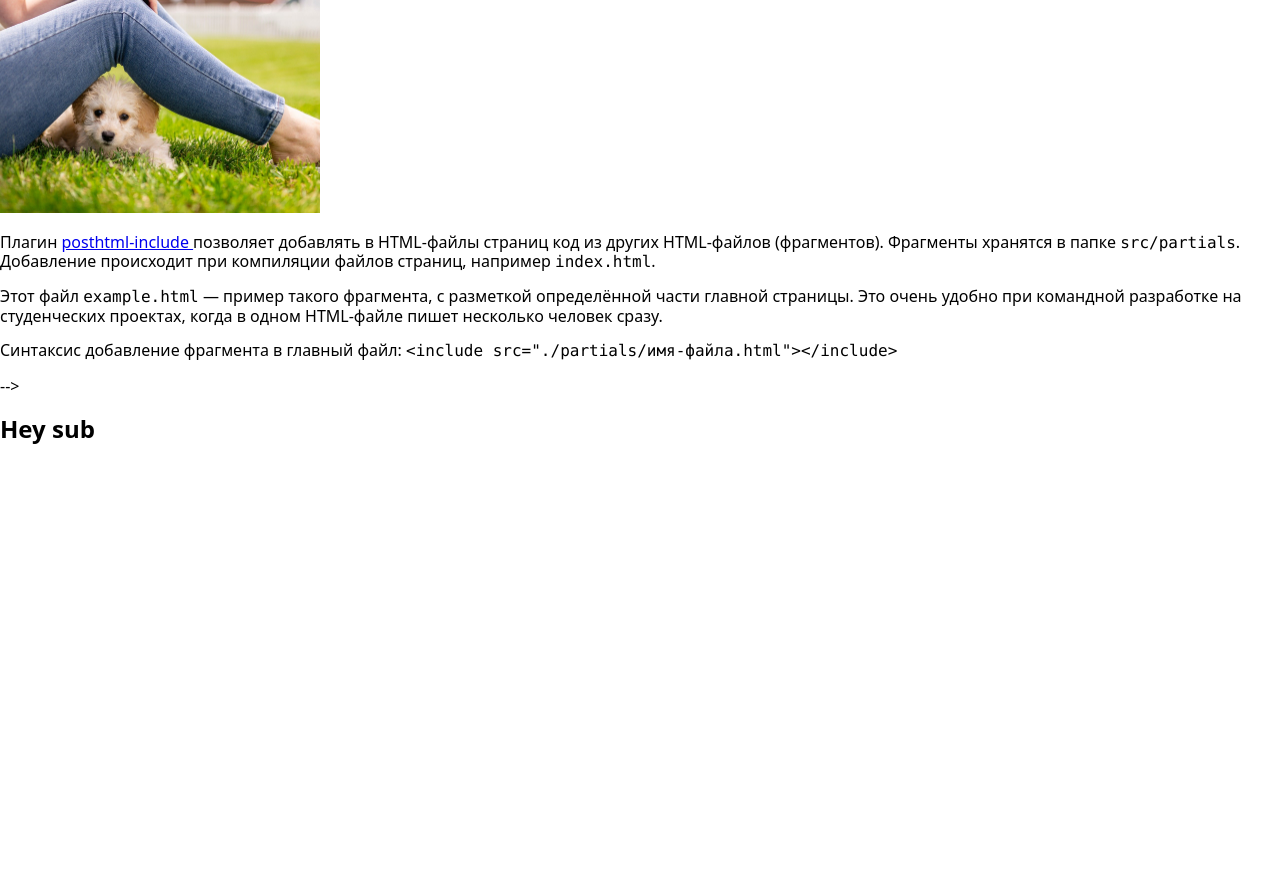
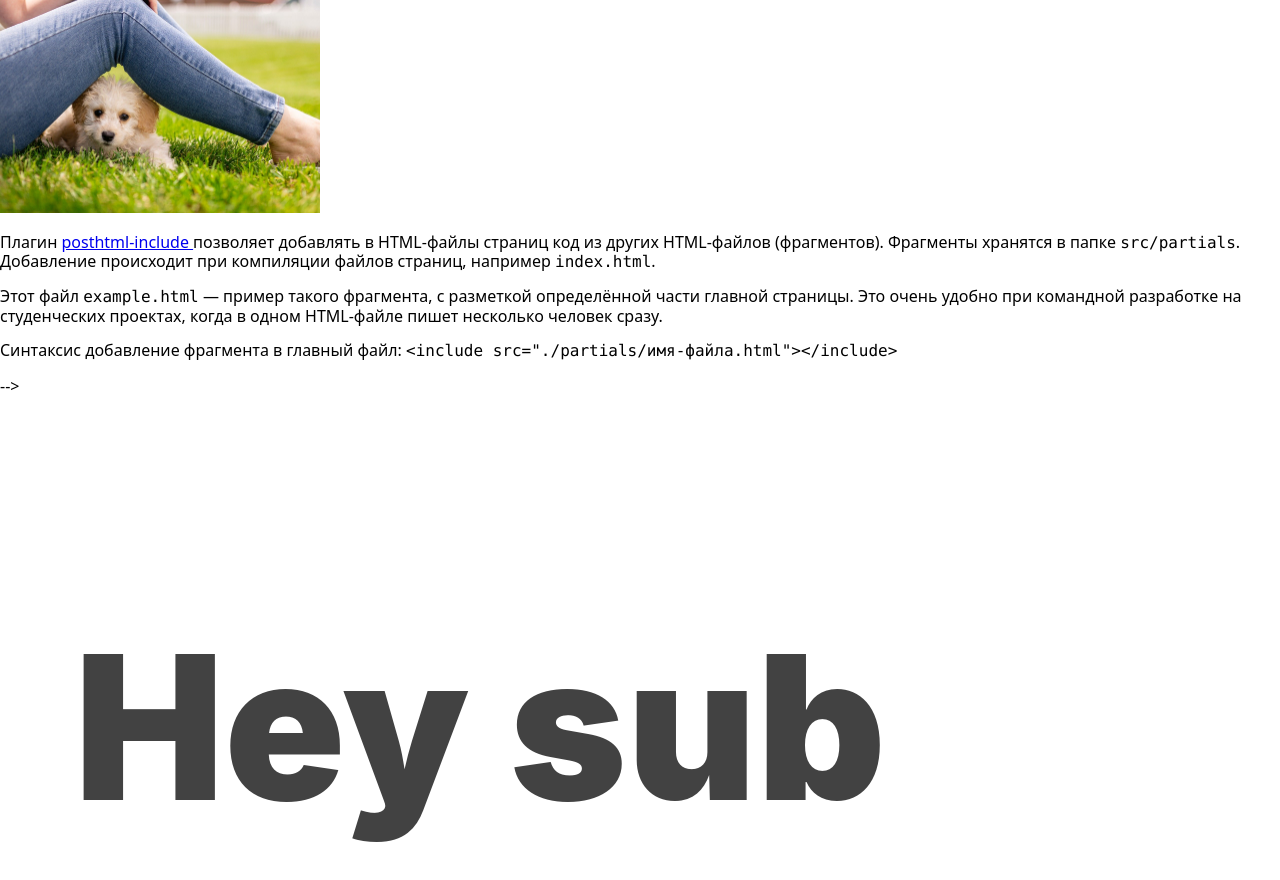
Before and after one commit to ACraft4/js-features, a website built with Parcel: page src/index.html in a window 1280 px wide. Before the commit the page ends 800 px from the top, so only its background shows below. Built offline with nearby package versions, Linux system fonts and the light colour scheme.

Commit message:
fix problems

```diff
--- a/package.json
+++ b/package.json
@@ -1,7 +1,7 @@
 {
   "name": "parcel-project-template",
   "version": "1.1.0",
-  "description": "",
+  "description": "some html",
   "main": "index.js",
   "homepage": "https://ACraft4.github.io/js-features.git",
   "scripts": {
@@ -13,7 +13,7 @@
     "parcel-bundler": "^1.12.5",
     "parcel-plugin-handlebars-precompile": "^1.0.2",
     "parcel-plugin-nuke-dist": "^1.0.1",
-    "posthtml-include": "^1.6.2",
+    "posthtml-include": "^1.7.2",
     "sass": "^1.32.8"
   },
   "dependencies": {
--- a/src/index.html
+++ b/src/index.html
@@ -1,23 +1,20 @@
 <!DOCTYPE html>
-<html lang="ru">
+<html lang="en">
 <head>
   <meta charset="UTF-8" />
   <meta name="viewport" content="width=device-width, initial-scale=1.0" />
   <title>База</title>
-    <link
-      rel="stylesheet"
-      href="https://cdnjs.cloudflare.com/ajax/libs/modern-normalize/1.0.0/modern-normalize.min.css"
+  <link rel="stylesheet" href="https://cdnjs.cloudflare.com/ajax/libs/modern-normalize/1.0.0/modern-normalize.min.css"
     integrity="sha512-ISS7cAi1PEhQ8jnbJpJZMd29NlhNj4AWYyLOSp2CE/CsHxTCu+r+t0D2yoJudVrd0/8fTVPUVDzY5Tvli75u/g=="
-      crossorigin="anonymous"
-    />
+    crossorigin="anonymous"/>
 </head>
 <body>
+    <!-- <include src="./partials/example.html"></include> -->
+    <include src="./partials/subscriptions.html"></include>
   <!-- Так добавляются фрагменты в главные HTML-файлы страниц. -->
-    <!-- <include src="/partials/example.html"></include> -->
-    <include src="./partials/subscriptions.html"></include>
+  <!-- Скрипт идёт последним в разметке. В нём уже подключен главный SASS-файл. -->
+  <script src="./js/subscription.js"></script>
+  <script src="./index.js"></script>
+</body>
 
-    <!-- Скрипт идёт последним в разметке. В нём уже подключен главный SASS-файл. -->
-    <script  src="./js/subscription.js"></script>
-    <script type="module" src="./index.js"></script>
-  </body>
 </html>
--- a/src/partials/subscriptions.html
+++ b/src/partials/subscriptions.html
@@ -1,5 +1,5 @@
 <article class="subscriptions">
 
-    <h1>Hey sub</h1>
+    <h1 class="main_title">Hey sub</h1>
 
 </article>
--- a/src/sass/_subscriptions.scss
+++ b/src/sass/_subscriptions.scss
@@ -0,0 +1,14 @@
+.subscriptions {
+    font-family: -apple-system, BlinkMacSystemFont, 'Segoe UI', Roboto, Oxygen, Ubuntu, Cantarell,
+    'Open Sans', 'Helvetica Neue', sans-serif;
+  line-height: 1.5;
+  background-color: #fff;
+  color: #424242;
+  max-width: 960px;
+  padding: 16px;
+}
+.main_title{
+    text-align: center;
+    font-size: 200px;
+    font-weight: 900;
+}
```
Also changed, not shown: 1 other file. Lines whose indentation alone changed are shown as unchanged.
